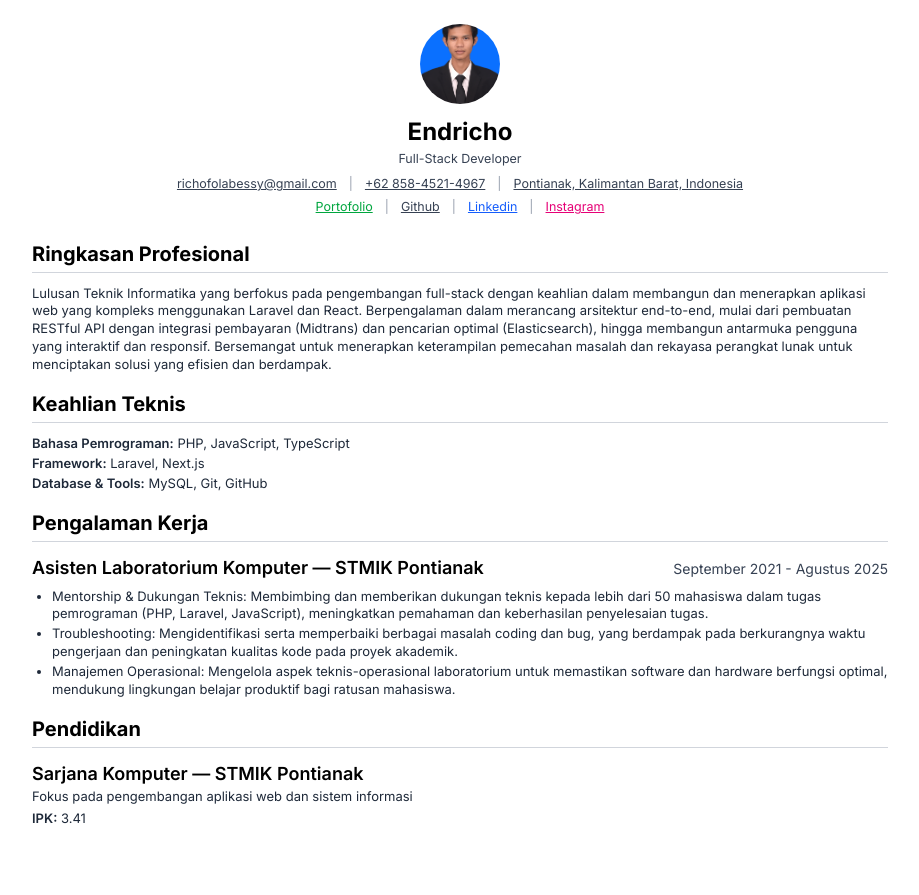
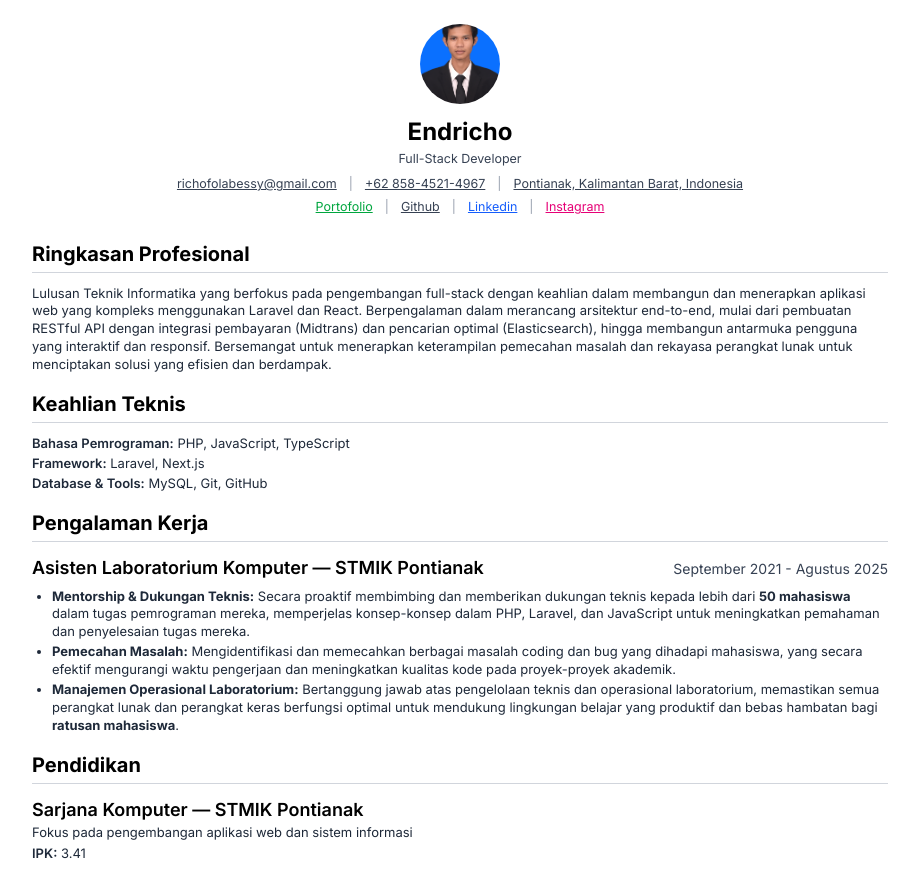
Before and after one commit to WageFolabessy/endricho, a Next.js app: page /print in a window 1280 px wide. Shown: the whole page, without its empty margins (180-1099 px from the left). Before the commit the page ends 860 px from the top, so only its background shows below. Built offline with nearby package versions, Linux system fonts and the light colour scheme.

Commit message:
feat: update content

```diff
--- a/src/app/page.tsx
+++ b/src/app/page.tsx
@@ -27,14 +27,14 @@ export default function Home() {
                 className="hover:text-blue-600 transition-colors"
                 title="Email"
               >
-                📧 richofolabessy@gmail.com
+                richofolabessy@gmail.com
               </a>
               <a
                 href="tel:+6285845214967"
                 className="hover:text-blue-600 transition-colors"
                 title="Telepon"
               >
-                📱 +6285845214967
+                +6285845214967
               </a>
               <a
                 href="https://maps.google.com/?q=Pontianak, Kalimantan Barat, Indonesia"
@@ -43,7 +43,7 @@ export default function Home() {
                 className="hover:text-blue-600 transition-colors"
                 title="Lokasi"
               >
-                📍 Pontianak, Kalimantan Barat, Indonesia
+                Pontianak, Kalimantan Barat, Indonesia
               </a>
             </div>
 
@@ -87,7 +87,7 @@ export default function Home() {
               Ringkasan Profesional
             </h2>
             <p className="text-gray-700 leading-relaxed">
-              Lulusan baru Teknik Informatika yang berfokus pada pengembangan
+              Lulusan Teknik Informatika yang berfokus pada pengembangan
               full-stack dengan keahlian dalam membangun dan menerapkan aplikasi
               web yang kompleks menggunakan Laravel dan React. Berpengalaman
               dalam merancang arsitektur end-to-end, mulai dari pembuatan
@@ -149,7 +149,7 @@ export default function Home() {
                       <strong>Mentorship & Dukungan Teknis:</strong> Secara
                       proaktif membimbing dan memberikan dukungan teknis kepada
                       lebih dari <strong>50 mahasiswa</strong> dalam tugas
-                      pemrograman mereka, memperjelas konsep-konsep kompleks
+                      pemrograman mereka, memperjelas konsep-konsep
                       dalam PHP, Laravel, dan JavaScript untuk meningkatkan
                       pemahaman dan penyelesaian tugas mereka.
                     </span>
@@ -157,7 +157,7 @@ export default function Home() {
                   <li className="flex items-start">
                     <span className="text-blue-600 mr-2 mt-1">•</span>
                     <span>
-                      <strong>Pemecahan Masalah (Troubleshooting):</strong>{" "}
+                      <strong>Pemecahan Masalah:</strong>{" "}
                       Mengidentifikasi dan memecahkan berbagai masalah coding
                       dan bug yang dihadapi mahasiswa, yang secara efektif
                       mengurangi waktu pengerjaan dan meningkatkan kualitas kode
@@ -191,7 +191,7 @@ export default function Home() {
               </h3>
               <p className="text-blue-600 font-medium mb-2">STMIK Pontianak</p>
               <p className="text-gray-600">
-                Lulusan baru dengan fokus pada pengembangan aplikasi web dan
+                Fokus pada pengembangan aplikasi web dan
                 sistem informasi
               </p>
               <p className="text-gray-700 mt-2">
--- a/src/app/print/page.tsx
+++ b/src/app/print/page.tsx
@@ -99,14 +99,14 @@ export default function PrintCVPage() {
           </h2>
           <p className="text-gray-800 leading-snug">
             Lulusan Teknik Informatika yang berfokus pada pengembangan
-            full-stack dengan keahlian dalam membangun dan menerapkan aplikasi
-            web yang kompleks menggunakan Laravel dan React. Berpengalaman dalam
-            merancang arsitektur end-to-end, mulai dari pembuatan RESTful API
-            dengan integrasi pembayaran (Midtrans) dan pencarian optimal
-            (Elasticsearch), hingga membangun antarmuka pengguna yang interaktif
-            dan responsif. Bersemangat untuk menerapkan keterampilan pemecahan
-            masalah dan rekayasa perangkat lunak untuk menciptakan solusi yang
-            efisien dan berdampak.
+              full-stack dengan keahlian dalam membangun dan menerapkan aplikasi
+              web yang kompleks menggunakan Laravel dan React. Berpengalaman
+              dalam merancang arsitektur end-to-end, mulai dari pembuatan
+              RESTful API dengan integrasi pembayaran (Midtrans) dan pencarian
+              optimal (Elasticsearch), hingga membangun antarmuka pengguna yang
+              interaktif dan responsif. Bersemangat untuk menerapkan
+              keterampilan pemecahan masalah dan rekayasa perangkat lunak untuk
+              menciptakan solusi yang efisien dan berdampak.
           </p>
         </section>
 
@@ -146,21 +146,27 @@ export default function PrintCVPage() {
             </div>
             <ul className="list-disc pl-5 mt-1.5 space-y-0.5 text-gray-800">
               <li>
-                Mentorship & Dukungan Teknis: Membimbing dan memberikan dukungan
-                teknis kepada lebih dari 50 mahasiswa dalam tugas pemrograman
-                (PHP, Laravel, JavaScript), meningkatkan pemahaman dan
-                keberhasilan penyelesaian tugas.
+                <strong>Mentorship & Dukungan Teknis:</strong> Secara
+                      proaktif membimbing dan memberikan dukungan teknis kepada
+                      lebih dari <strong>50 mahasiswa</strong> dalam tugas
+                      pemrograman mereka, memperjelas konsep-konsep
+                      dalam PHP, Laravel, dan JavaScript untuk meningkatkan
+                      pemahaman dan penyelesaian tugas mereka.
               </li>
               <li>
-                Troubleshooting: Mengidentifikasi serta memperbaiki berbagai
-                masalah coding dan bug, yang berdampak pada berkurangnya waktu
-                pengerjaan dan peningkatan kualitas kode pada proyek akademik.
+                <strong>Pemecahan Masalah:</strong>{" "}
+                      Mengidentifikasi dan memecahkan berbagai masalah coding
+                      dan bug yang dihadapi mahasiswa, yang secara efektif
+                      mengurangi waktu pengerjaan dan meningkatkan kualitas kode
+                      pada proyek-proyek akademik.
               </li>
               <li>
-                Manajemen Operasional: Mengelola aspek teknis-operasional
-                laboratorium untuk memastikan software dan hardware berfungsi
-                optimal, mendukung lingkungan belajar produktif bagi ratusan
-                mahasiswa.
+                <strong>Manajemen Operasional Laboratorium:</strong>{" "}
+                      Bertanggung jawab atas pengelolaan teknis dan operasional
+                      laboratorium, memastikan semua perangkat lunak dan
+                      perangkat keras berfungsi optimal untuk mendukung
+                      lingkungan belajar yang produktif dan bebas hambatan bagi{" "}
+                      <strong>ratusan mahasiswa</strong>.
               </li>
             </ul>
           </div>
```
